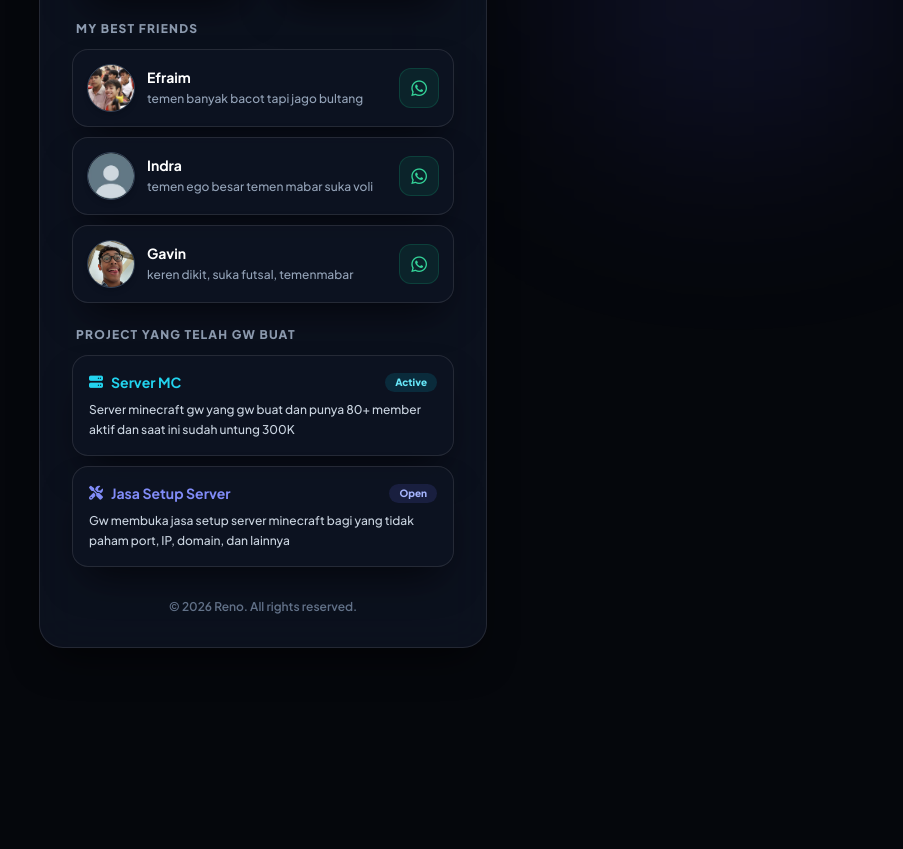
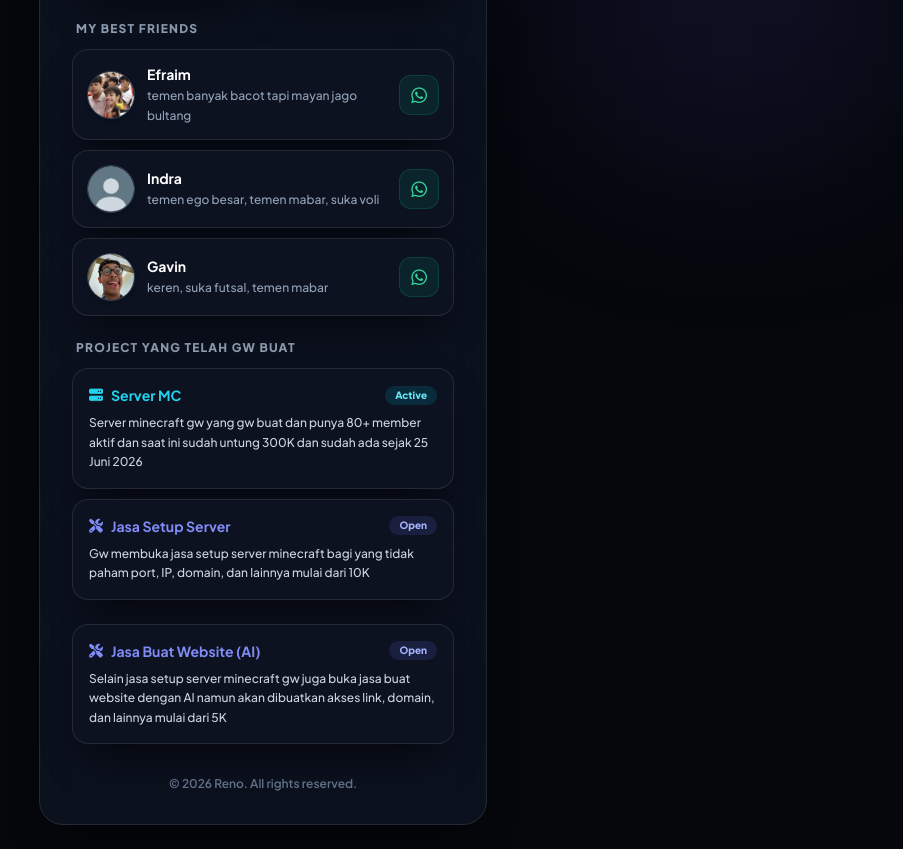
Before and after one commit to renonarend/Perkenalan-diri-web, a plain HTML site: page index.html in a window 1280 px wide. Shown: the part 641-1490 px from the top of the page, without its empty margins (377-1280 px from the left). Before the commit the page ends 1313 px from the top, so only its background shows below. Drawn offline with nearby package versions, Linux system fonts and the light colour scheme.

Commit message:
Update index.html

```diff
--- a/index.html
+++ b/index.html
@@ -161,7 +161,7 @@
                         </div>
                         <div>
                             <h3 class="text-sm font-bold text-white">Efraim</h3>
-                            <p class="text-xs text-slate-400 mt-0.5 leading-relaxed font-medium">temen banyak bacot tapi jago bultang</p>
+                            <p class="text-xs text-slate-400 mt-0.5 leading-relaxed font-medium">temen banyak bacot tapi mayan jago bultang</p>
                         </div>
                     </div>
                     <a href="https://wa.me/628118988466" target="_blank" title="Chat Efraim" class="w-10 h-10 rounded-xl bg-emerald-500/10 hover:bg-emerald-500/20 text-emerald-400 border border-emerald-500/20 flex items-center justify-center transition-all flex-shrink-0">
@@ -177,7 +177,7 @@
                         </div>
                         <div>
                             <h3 class="text-sm font-bold text-white">Indra</h3>
-                            <p class="text-xs text-slate-400 mt-0.5 leading-relaxed font-medium">temen ego besar temen mabar suka voli</p>
+                            <p class="text-xs text-slate-400 mt-0.5 leading-relaxed font-medium">temen ego besar, temen mabar, suka voli</p>
                         </div>
                     </div>
                     <a href="https://wa.me/6282147489455" target="_blank" title="Chat Indra" class="w-10 h-10 rounded-xl bg-emerald-500/10 hover:bg-emerald-500/20 text-emerald-400 border border-emerald-500/20 flex items-center justify-center transition-all flex-shrink-0">
@@ -193,7 +193,7 @@
                         </div>
                         <div>
                             <h3 class="text-sm font-bold text-white">Gavin</h3>
-                            <p class="text-xs text-slate-400 mt-0.5 leading-relaxed font-medium">keren dikit, suka futsal, temenmabar</p>
+                            <p class="text-xs text-slate-400 mt-0.5 leading-relaxed font-medium">keren, suka futsal, temen mabar</p>
                         </div>
                     </div>
                     <a href="https://wa.me/6285600593929" target="_blank" title="Chat Gavin" class="w-10 h-10 rounded-xl bg-emerald-500/10 hover:bg-emerald-500/20 text-emerald-400 border border-emerald-500/20 flex items-center justify-center transition-all flex-shrink-0">
@@ -216,7 +216,7 @@
                         <span class="px-2.5 py-0.5 bg-cyan-500/15 text-cyan-300 text-[10px] font-extrabold rounded-full">Active</span>
                     </div>
                     <p class="text-xs text-slate-300 leading-relaxed font-medium">
-                        Server minecraft gw yang gw buat dan punya 80+ member aktif dan saat ini sudah untung 300K
+                        Server minecraft gw yang gw buat dan punya 80+ member aktif dan saat ini sudah untung 300K dan sudah ada sejak 25 Juni 2026
                     </p>
                 </div>
 
@@ -229,11 +229,25 @@
                         <span class="px-2.5 py-0.5 bg-indigo-500/15 text-indigo-300 text-[10px] font-extrabold rounded-full">Open</span>
                     </div>
                     <p class="text-xs text-slate-300 leading-relaxed font-medium">
-                        Gw membuka jasa setup server minecraft bagi yang tidak paham port, IP, domain, dan lainnya
+                        Gw membuka jasa setup server minecraft bagi yang tidak paham port, IP, domain, dan lainnya mulai dari 10K
                     </p>
                 </div>
             </div>
         </div>
+               <!-- Project 3 -->
+               <div class="glass-box interactive-card p-4 rounded-2xl space-y-2">
+                   <div class="flex items-center justify-between">
+                        <h3 class="text-sm font-bold text-indigo-400 flex items-center gap-2">
+                            <i class="fa-solid fa-screwdriver-wrench"></i> Jasa Buat Website (AI)
+                        </h3>
+                        <span class="px-2.5 py-0.5 bg-indigo-500/15 text-indigo-300 text-[10px] font-extrabold rounded-full">Open</span>
+                    </div>
+                    <p class="text-xs text-slate-300 leading-relaxed font-medium">
+                        Selain jasa setup server minecraft gw juga buka jasa buat website dengan AI namun akan dibuatkan akses link, domain, dan lainnya mulai dari 5K
+                    </p>
+                </div>
+            </div>
+    </div>
 
         <!-- Footer -->
         <div class="text-center pt-2">
```
